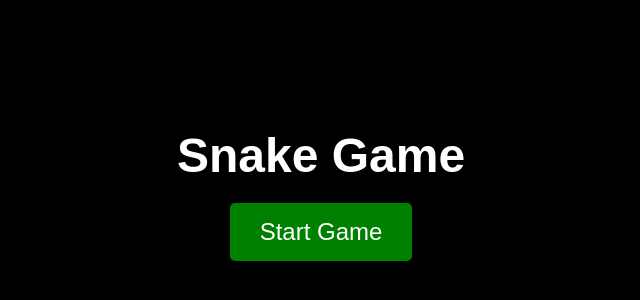
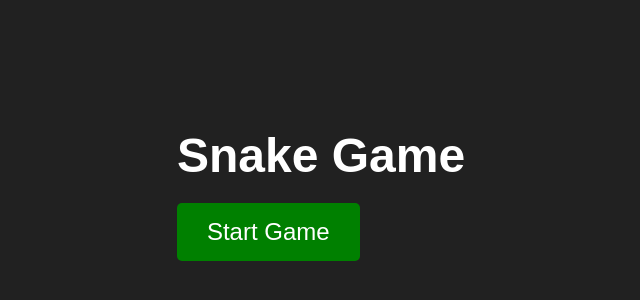
Before and after one commit to Suveerkh/Snake-game, a plain HTML site: page index.html in a window 1280 px wide. Shown: the part 206-506 px from the top of the page, without its empty margins (319-959 px from the left). Drawn offline with Linux system fonts and the light colour scheme.

Commit message:
Update index.html

```diff
--- a/index.html
+++ b/index.html
@@ -8,14 +8,10 @@
     html, body {
       height: 100%;
       margin: 0;
-    }
-
-    body {
-      background: black;
       display: flex;
       align-items: center;
       justify-content: center;
-      flex-direction: column;
+      background-color: #212121;
       color: white;
       font-family: Arial, sans-serif;
     }
@@ -23,6 +19,7 @@
     h1 {
       margin: 0;
       font-size: 3rem;
+      text-align: center;
     }
 
     button {
@@ -42,12 +39,13 @@
   </style>
 </head>
 <body>
-  <h1>Snake Game</h1>
-  <button onclick="startGame()">Start Game</button>
+  <div>
+    <h1>Snake Game</h1>
+    <button onclick="startGame()">Start Game</button>
+  </div>
 
   <script>
     function startGame() {
-      // Redirect to the snake game file
       window.location.href = "snake-game.html";
     }
   </script>
```
